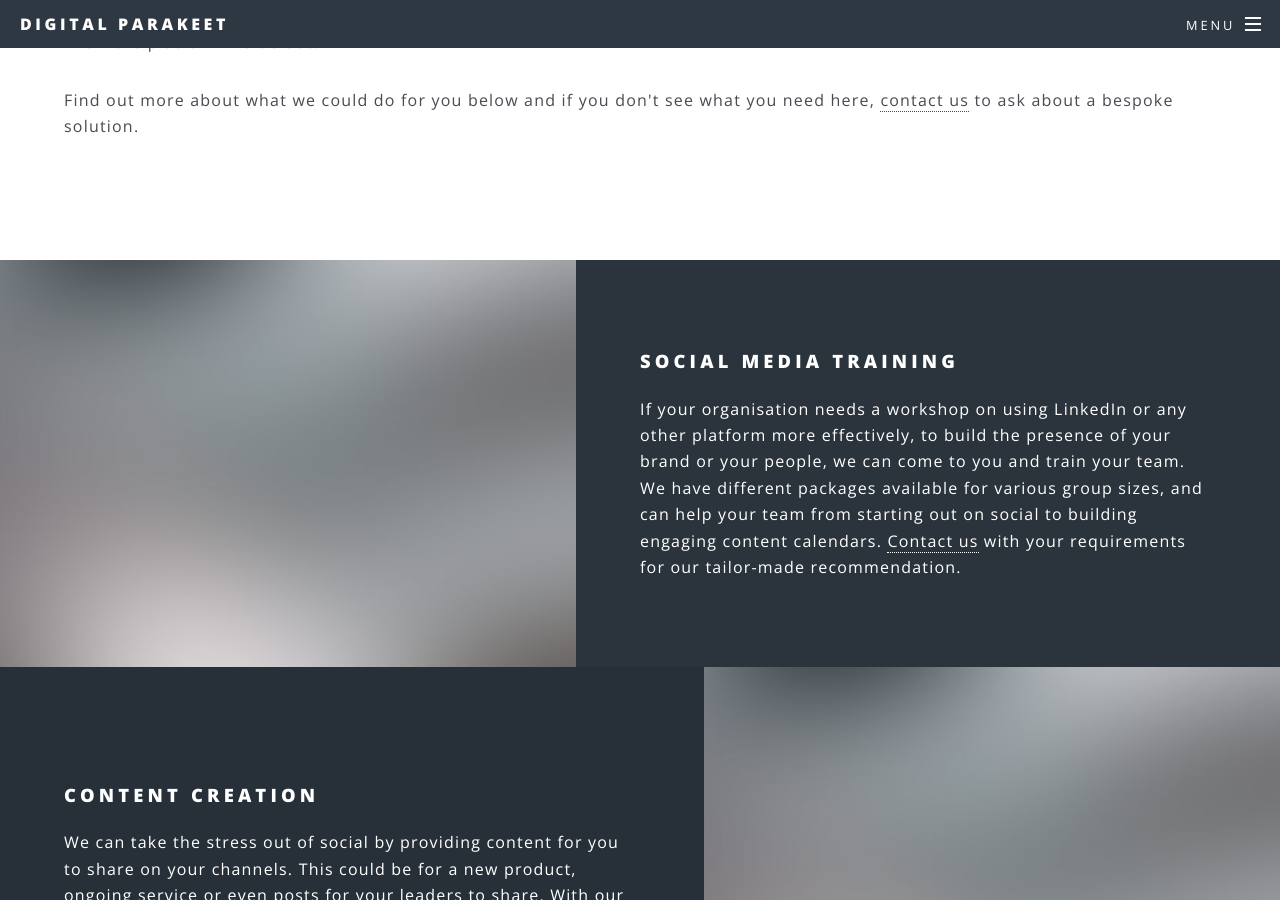
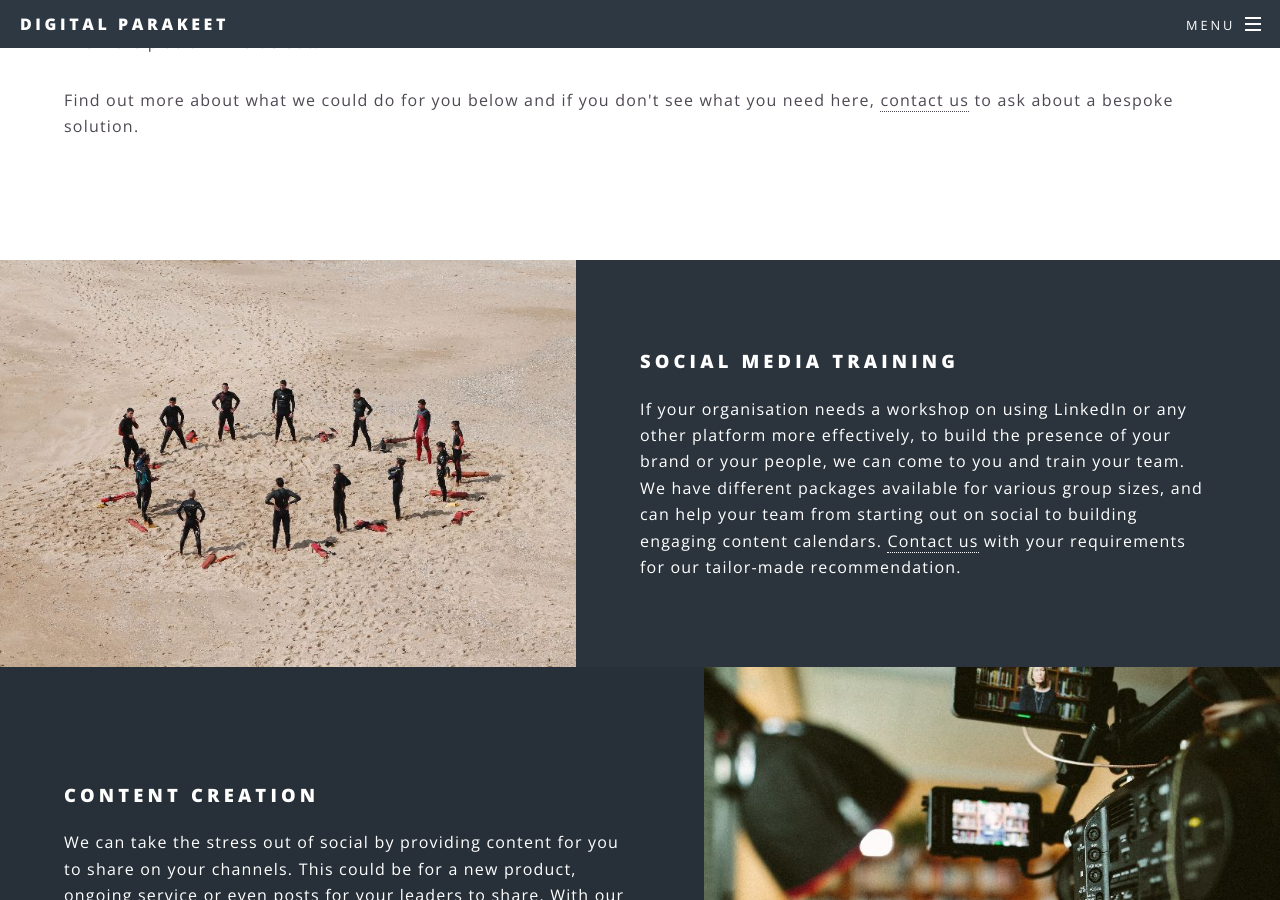
Before and after one commit to digitalparakeet/site, a Jekyll site: the page built from services.html, in a window 1280 px wide and 900 px high, scrolled down 540 px. Built offline with Jekyll 4.4.1, drawn with Linux system fonts in a browser that asks for light colours.

Commit message:
adds services images

```diff
--- a/services.html
+++ b/services.html
@@ -23,49 +23,49 @@ permalink: /services/
 
 <section id="two" class="wrapper alt style2">
   <section class="spotlight">
-    <div class="image"><img src="{{ "/images/pic01.jpg" | prepend: site.baseurl }}" alt=""></div><div class="content">
+    <div class="image"><img src="{{ "/images/margarida-csilva-121801-unsplash.jpg" | prepend: site.baseurl }}" alt=""></div><div class="content">
       <h3>Social media training</h3>
       <p>If your organisation needs a workshop on using LinkedIn or any other platform more effectively, to build the presence of your brand or your people, we can come to you and train your team. We have different packages available for various group sizes, and can help your team from starting out on social to building engaging content calendars. <a href="{{ site.baseurl }}/contact">Contact us</a> with your requirements for our tailor-made recommendation.</p>
     </div>
   </section>
   <section class="spotlight">
-    <div class="image"><img src="{{ "/images/pic01.jpg" | prepend: site.baseurl }}" alt=""></div><div class="content">
+    <div class="image"><img src="{{ "/images/sam-mcghee-281613-unsplash.jpg" | prepend: site.baseurl }}" alt=""></div><div class="content">
       <h3>Content Creation</h3>
       <p>We can take the stress out of social by providing content for you to share on your channels. This could be for a new product, ongoing service or even posts for your leaders to share. With our professional writers and a decade of social media content creation experience, you’re in great hands.</p>
     </div>
   </section>
   <section class="spotlight">
-    <div class="image"><img src="{{ "/images/pic01.jpg" | prepend: site.baseurl }}" alt=""></div><div class="content">
+    <div class="image"><img src="{{ "/images/nordwood-themes-359015-unsplash.jpg" | prepend: site.baseurl }}" alt=""></div><div class="content">
       <h3>Social media management</h3>
       <p>Don't have the resource to look after the social channels in-house, or just don't want to? No problem! We can keep your channels fresh and functional on an on-going basis if that’s what you need. We’ll make sure all your content is totally compliant and approved by you, and scheduled at optimal times to build your reach.</p>
     </div>
   </section>
   <section class="spotlight">
-    <div class="image"><img src="{{ "/images/pic01.jpg" | prepend: site.baseurl }}" alt=""></div><div class="content">
+    <div class="image"><img src="{{ "/images/twitter-292994_1920.jpg" | prepend: site.baseurl }}" alt=""></div><div class="content">
       <h3>Social media marketing</h3>
       <p>Today social media is noisy and brands find their organic content is strangled by mysterious algorithms. We can help you reach the right people, at the right time, on the right platform for your audience with our years of experience in paid-for social media marketing.</p>
     </div>
   </section>
   <section class="spotlight">
-    <div class="image"><img src="{{ "/images/pic01.jpg" | prepend: site.baseurl }}" alt=""></div><div class="content">
+    <div class="image"><img src="{{ "/images/rawpixel-579255-unsplash.jpg" | prepend: site.baseurl }}" alt=""></div><div class="content">
       <h3>Content strategy and channel audit</h3>
       <p>This is for you if you’ve got the channels, but don't know what to say. We can help you by auditing your current content and channels, then creating a calendar of content to suit your business aims. We’ll help you come up with ideas and make the most of your internal expertise to build engaging content. We can deliver this as a workshop to help you learn how to do this for yourselves, or as an ongoing project to ensure you have fresh content and are making the most of your content every month.</p>
     </div>
   </section>
   <section class="spotlight">
-    <div class="image"><img src="{{ "/images/pic01.jpg" | prepend: site.baseurl }}" alt=""></div><div class="content">
+    <div class="image"><img src="{{ "/images/bank-17816_1920.jpg" | prepend: site.baseurl }}" alt=""></div><div class="content">
       <h3>Digital advertising</h3>
       <p>As well as social media we can provide a multi-channel strategy with display ads and Google Adwords to help boost your search to the right audiences.</p>
     </div>
   </section>
   <section class="spotlight">
-    <div class="image"><img src="{{ "/images/pic01.jpg" | prepend: site.baseurl }}" alt=""></div><div class="content">
+    <div class="image"><img src="{{ "/images/seo-758264_1920.jpg" | prepend: site.baseurl }}" alt=""></div><div class="content">
       <h3>SEO and paid search</h3>
       <p>Search is everything when it comes to awareness and consideration. We can offer a search and keyword strategy to help build your organic search ranking, and recommend a paid for campaign to complement this.</p>
     </div>
   </section>
   <section class="spotlight">
-    <div class="image"><img src="{{ "/images/pic01.jpg" | prepend: site.baseurl }}" alt=""></div><div class="content">
+    <div class="image"><img src="{{ "/images/angelina-litvin-32188-unsplash.jpg" | prepend: site.baseurl }}" alt=""></div><div class="content">
       <h3>Copywriting and ghostwriting</h3>
       <p>To support your content strategy and thought leadership ambitions, we can create blogs, posts and web content tailored to you, written in your corporate style and in your tone of voice for a seamless ghostwriting service. </p>
     </div>
```
Also changed, not shown: images/angelina-litvin-32188-unsplash.jpg (added), images/bank-17816_1920.jpg (added), images/margarida-csilva-121801-unsplash.jpg (added), images/nordwood-themes-359015-unsplash.jpg (added), images/pic01.jpg (deleted), images/pic02.jpg (deleted), images/pic03.jpg (deleted), images/pic04.jpg (deleted), images/pic05.jpg (deleted), images/rawpixel-579255-unsplash.jpg (added), images/sam-mcghee-281613-unsplash.jpg (added), images/seo-758264_1920.jpg (added), images/twitter-292994_1920.jpg (added).
